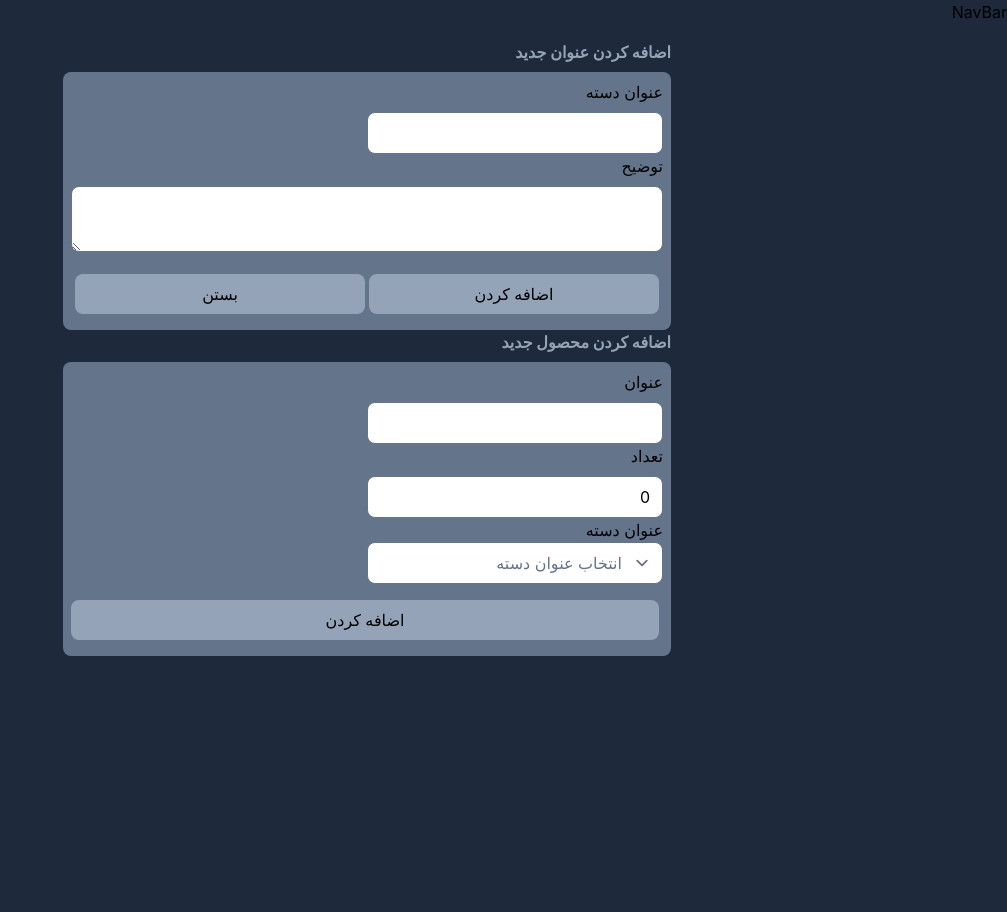
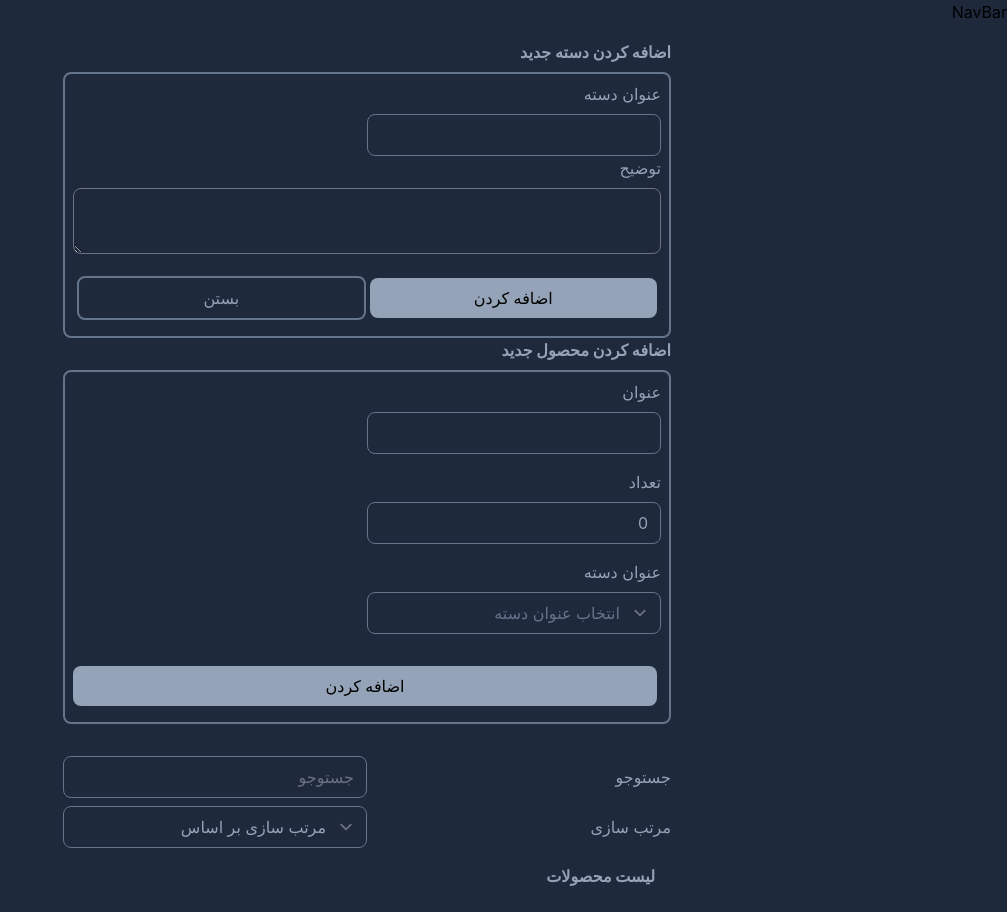
Before and after one commit to ZahraNejati79/inventory, a React (Create React App) app: page / in a window 1280 px wide. Shown: the whole page, without its empty margins (273-1280 px from the left). Before the commit the page ends 800 px from the top, so only its background shows below. Built offline with nearby package versions, Linux system fonts and the light colour scheme.

Commit message:
new style & filter product

```diff
--- a/src/App.js
+++ b/src/App.js
@@ -1,6 +1,7 @@
 import { useState } from "react";
 import "./App.css";
 import Categorys from "./components/Category";
+import Filter from "./components/Filter";
 import NavBar from "./components/NavBar";
 import ProductList from "./components/productList";
 import Products from "./components/Prosucts";
@@ -9,14 +10,12 @@ const App = () => {
   const [categories, setCategories] = useState([]);
   const [productList, setProductList] = useState([]);
   return (
-    <div
-      dir="rtl"
-      className="w-screen min-h-screen container h-screen bg-slate-800 "
-    >
+    <div dir="rtl" className="w-screen min-h-screen container bg-slate-800 ">
       <NavBar />
       <div className="container max-w-screen-sm mx-auto p-4 h-1/2 ">
         <Categorys setCategories={setCategories} />
         <Products options={categories} setProductList={setProductList} />
+        <Filter />
         <ProductList
           productList={productList}
           setProductList={setProductList}
--- a/src/components/Category.jsx
+++ b/src/components/Category.jsx
@@ -25,33 +25,33 @@ const Categorys = ({ setCategories }) => {
   return (
     <section>
       <div className={`${isShow ? "hidden" : ""}`}>
-        <span className="text-slate-400 font-bold ">اضافه کردن عنوان جدید</span>
-        <div className="flex-col bg-slate-500 h-full rounded-lg pb-2 mt-2">
+        <h2 className="text-slate-400 font-bold ">اضافه کردن دسته جدید</h2>
+        <div className="flex-col border-solid border-2  border-slate-500  h-full rounded-lg pb-2 mt-2">
           <form
             action="submit"
             className="flex-col item-start justify-center h-5/6 p-2"
           >
-            <div className="flex-col">
+            <div className="flex-col text-slate-400">
               <label className="block mb-2" htmlFor="title">
                 عنوان دسته
               </label>
               <input
                 value={categoryFormData.title}
                 onChange={onChangeHandlerCategoryFormData}
-                className="border-slate-500 w-1/2 rounded-lg "
+                className="bg-slate-800 text-slate-400 border-slate-500 w-1/2 rounded-lg "
                 type="text"
                 id="title"
                 name="title"
               />
             </div>
-            <div className="flex-col h-1/2 ">
+            <div className="flex-col h-1/2  text-slate-400">
               <label className="block mb-2" htmlFor="description">
                 توضیح
               </label>
               <textarea
                 value={categoryFormData.description}
                 onChange={onChangeHandlerCategoryFormData}
-                className="w-full h-2/3 rounded-lg "
+                className="bg-slate-800 text-slate-400 w-full h-2/3 rounded-lg "
                 type="text"
                 id="description"
                 name="description"
@@ -70,7 +70,7 @@ const Categorys = ({ setCategories }) => {
                 e.preventDefault();
                 setIsShow(true);
               }}
-              className="w-2/3 border-slate-300 rounded-lg py-2 bg-slate-400 ml-1"
+              className="w-2/3 text-slate-400 border-solid border-2  border-slate-500  rounded-lg py-2 ml-1"
             >
               بستن
             </button>
--- /dev/null
+++ b/src/components/Filter.jsx
@@ -0,0 +1,24 @@
+const Filter = () => {
+  return (
+    <div className="flex-col justify-center py-6 rounded-lg pb-2 mt-2">
+      <div className="flex justify-between items-center  w-full mb-2">
+        <label className="text-slate-400" htmlFor="search">
+          جستوجو
+        </label>
+        <input
+          className="bg-slate-800 text-slate-400 border-slate-500 w-1/2 rounded-lg "
+          type="text"
+          placeholder="جستوجو"
+        />
+      </div>
+      <div className="flex justify-between items-center w-full">
+        <div className="text-slate-400">مرتب سازی</div>
+        <select className="bg-slate-800 text-slate-400 border-slate-500 w-1/2 rounded-lg">
+          <option value="">مرتب سازی بر اساس </option>
+        </select>
+      </div>
+    </div>
+  );
+};
+
+export default Filter;
--- a/src/components/Prosucts.jsx
+++ b/src/components/Prosucts.jsx
@@ -1,5 +1,4 @@
 import { useState } from "react";
-import Select from "react-select";
 
 const Products = ({ options, setProductList }) => {
   const [productFormData, setProductFormData] = useState({
@@ -27,17 +26,17 @@ const Products = ({ options, setProductList }) => {
     <section>
       <div>
         <span className="text-slate-400 font-bold ">اضافه کردن محصول جدید</span>
-        <div className="flex-col bg-slate-500 h-full rounded-lg pb-2 mt-2">
+        <div className="flex-col border-solid border-2  border-slate-500 h-full rounded-lg pb-2 mt-2">
           <form
             action="submit"
             className="flex-col item-start justify-center h-5/6 p-2"
           >
-            <div className="flex-col">
+            <div className="flex-col mb-4 text-slate-400">
               <label className="block mb-2" htmlFor="title">
                 عنوان
               </label>
               <input
-                className="border-slate-500 w-1/2 rounded-lg "
+                className="border-slate-500 w-1/2 rounded-lg bg-slate-800"
                 value={productFormData.title}
                 onChange={changeProductDataHandler}
                 type="text"
@@ -45,12 +44,12 @@ const Products = ({ options, setProductList }) => {
                 name="title"
               />
             </div>
-            <div className="flex-col">
-              <label className="block mb-2" htmlFor="quantity">
+            <div className="flex-col mb-4 text-slate-400">
+              <label className="block mb-2 text-slate-400" htmlFor="quantity">
                 تعداد
               </label>
               <input
-                className="border-slate-500 w-1/2 rounded-lg "
+                className="border-slate-500 w-1/2 rounded-lg bg-slate-800"
                 value={productFormData.quantity}
                 onChange={changeProductDataHandler}
                 type="number"
@@ -58,13 +57,13 @@ const Products = ({ options, setProductList }) => {
                 name="quantity"
               />
             </div>
-            <div className="flex-col">
-              <span className="block">عنوان دسته</span>
+            <div className="flex-col mb-4 text-slate-400 ">
+              <span className="block mb-2">عنوان دسته</span>
               <select
                 value={productFormData.categoryId}
                 onChange={changeProductDataHandler}
                 name="categoryId"
-                className="border-slate-500 w-1/2 rounded-lg text-slate-500"
+                className="border-slate-500 w-1/2 rounded-lg text-slate-500 bg-slate-800"
               >
                 <option value="">انتخاب عنوان دسته</option>
                 {options.map((category) => {
--- a/src/components/productList.jsx
+++ b/src/components/productList.jsx
@@ -1,7 +1,7 @@
 import { HiOutlineTrash } from "react-icons/hi";
 const ProductList = ({ productList, setProductList, categories }) => {
   const deleteOneProductHandler = (id) => {
-    const filteredProducts = productList.filter((product) => product.id != id);
+    const filteredProducts = productList.filter((product) => product.id !== id);
     setProductList(filteredProducts);
     console.log(productList);
   };
@@ -10,10 +10,11 @@ const ProductList = ({ productList, setProductList, categories }) => {
   };
   return (
     <div className="flex-col rounded-lg pb-2 mt-2 px-4 ">
+      <h2 className="text-slate-400 font-bold ">لیست محصولات</h2>
       {productList.map((product) => {
         return (
           <div
-            className="text-slate-400 flex justify-between items-center border-solid border-b-2 py-2 border-slate-700"
+            className="overflow-x-auto text-slate-400 flex justify-between items-center border-solid border-b-2 py-2 border-slate-700"
             key={product.id}
           >
             <div>{product.title}</div>
```
